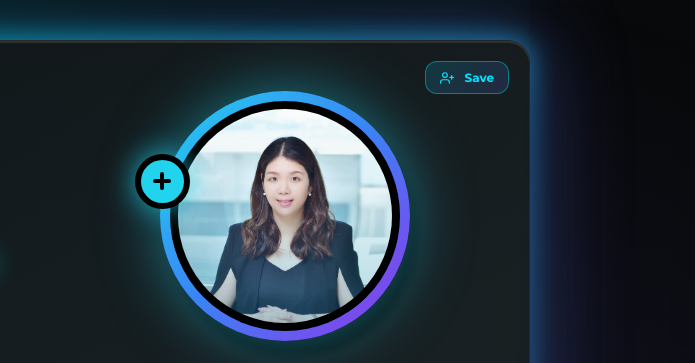
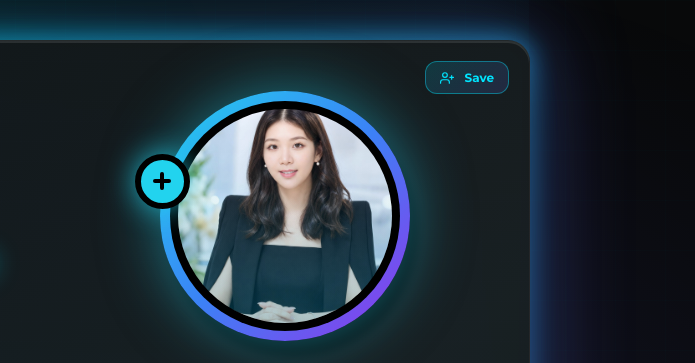
Before and after one commit to utopia2283/syncbuddy-team-pages, a plain HTML site: page carine-tam.html in a window 1280 px wide. Shown: the top 363 px of the page, 585-1280 px from the left. Drawn offline with Linux system fonts and the light colour scheme.

Commit message:
Update Carine photo

```diff
--- a/carine-tam.html
+++ b/carine-tam.html
@@ -26,7 +26,7 @@
                 "phoneHK": "+852 6128 1450",
                 "phoneCN": "",
                 "address": "尖沙咀冠華中心603室",
-                "photoUrl": "carine-photo.jpg",
+                "photoUrl": "carine-photo-20260509.jpg",
                 "quote": "專注企業的資本頂層設計，確保接軌國際市場的 IPO 基因",
                 "track1Title": "400 億港元資金募集",
                 "track1Desc": "在力圖控股任職期間，主導從機構投資者處籌集高達 400 億港元資金",
```
Also changed, not shown: carine-photo-20260509.jpg (added).
